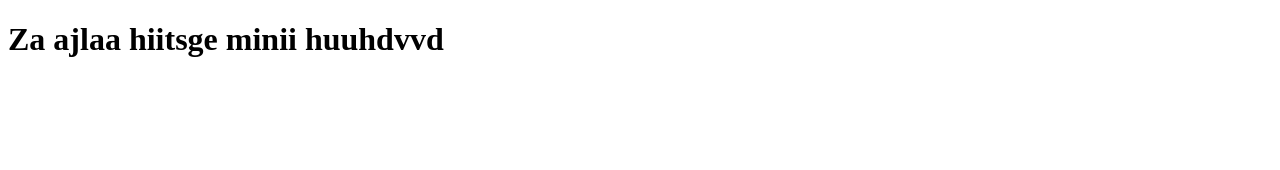
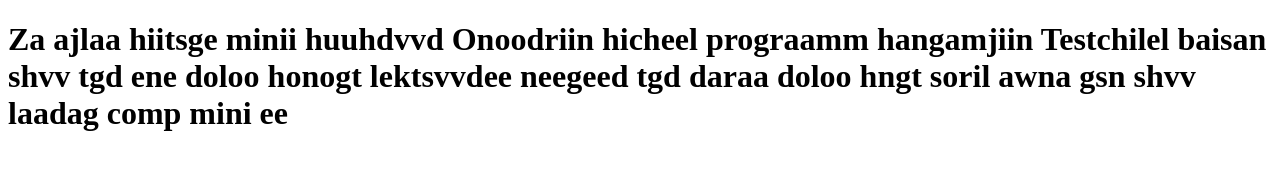
Before and after one commit to Laadag-comp/Laalguldag-ajil, a plain HTML site: page index.html in a window 1280 px wide. Drawn offline with Linux system fonts and the light colour scheme.

Commit message:
Update index.html

```diff
--- a/index.html
+++ b/index.html
@@ -7,6 +7,7 @@
     <title>Document</title>
 </head>
 <body>
-    <h1>Za ajlaa hiitsge minii huuhdvvd</h1>
+    <h1>Za ajlaa hiitsge minii huuhdvvd Onoodriin hicheel prograamm hangamjiin Testchilel baisan shvv tgd ene doloo
+    honogt lektsvvdee neegeed tgd daraa doloo hngt soril awna gsn shvv laadag comp mini ee</h1>
 </body>
 </html>
```
